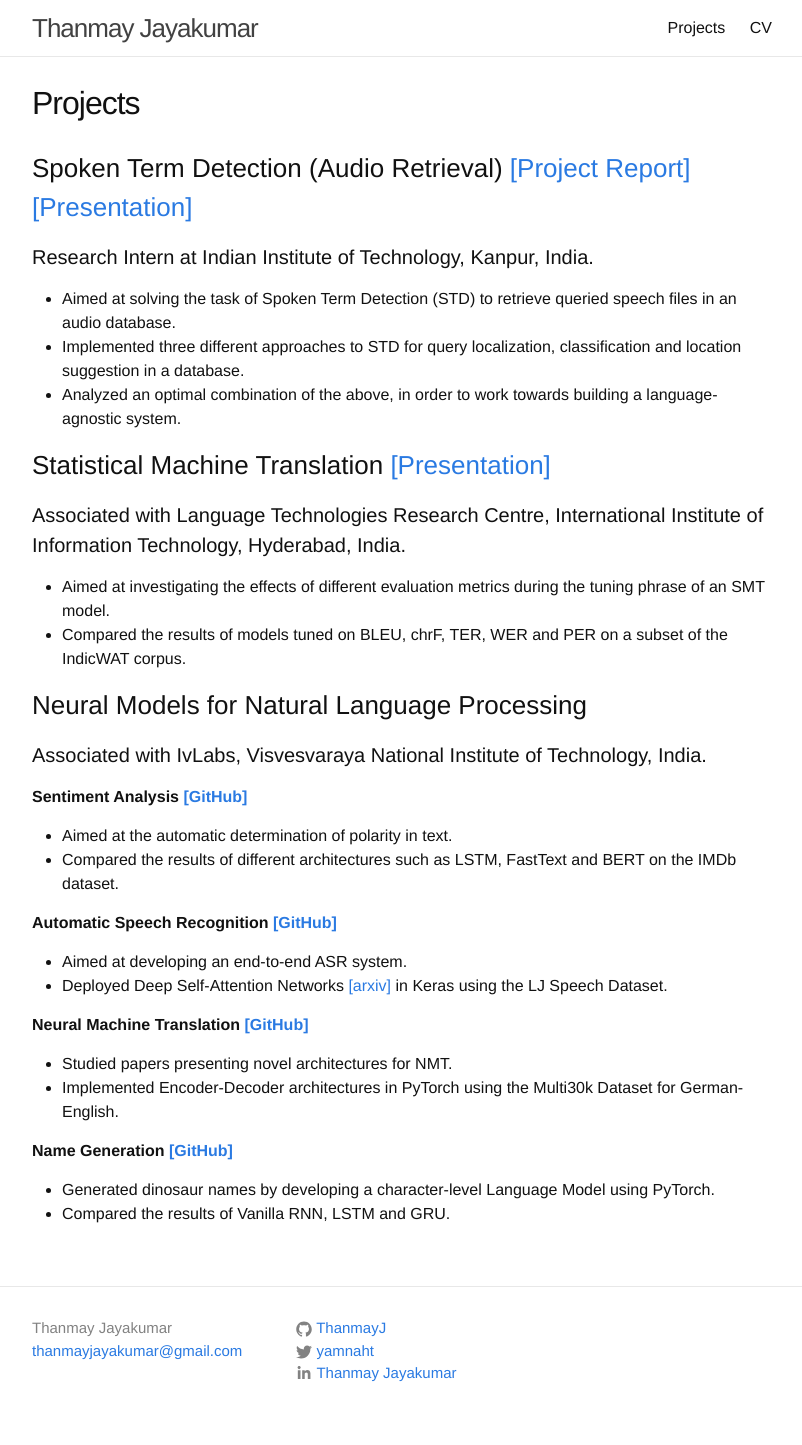
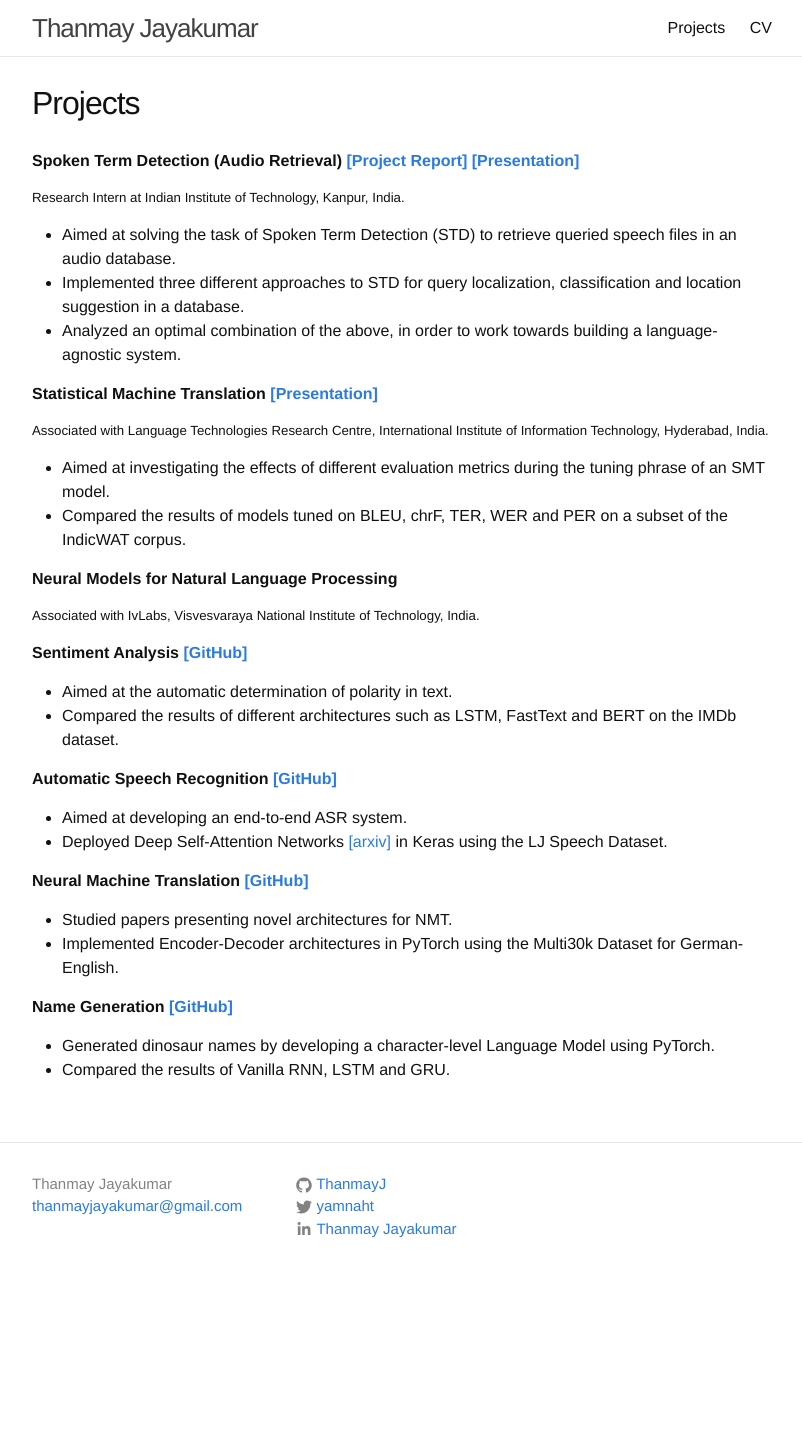
Before and after one commit to ThanmayJ/ThanmayJ.github.io, a Jekyll site: the page built from _pages/projects.md, in a window 1280 px wide. Shown: the whole page, without its empty margins (238-1040 px from the left). Built offline with Jekyll 4.4.1, drawn with Linux system fonts in a browser that asks for light colours; comment, search, counter and statistics services are not loaded; after the commit the page ends 1300 px from its top, so only the background shows below that.

```diff
--- a/_pages/projects.md
+++ b/_pages/projects.md
@@ -5,22 +5,21 @@ permalink: /projects/
 order: 1
 ---
 
-### Spoken Term Detection (Audio Retrieval) [[Project Report]](https://drive.google.com/file/d/1R1s4v7eVY_E23BnEazHlMeAqAmnNEr43/view?usp=sharing) [[Presentation]](https://drive.google.com/file/d/10bY3bLbavWcnO55Mnepy46Sl3WTqQLdn/view?usp=share_link)
+**Spoken Term Detection (Audio Retrieval) [[Project Report]](https://drive.google.com/file/d/1R1s4v7eVY_E23BnEazHlMeAqAmnNEr43/view?usp=sharing) [[Presentation]](https://drive.google.com/file/d/10bY3bLbavWcnO55Mnepy46Sl3WTqQLdn/view?usp=share_link)**
 
-#### Research Intern at Indian Institute of Technology, Kanpur, India.
+##### Research Intern at Indian Institute of Technology, Kanpur, India.
   * Aimed at solving the task of Spoken Term Detection (STD) to retrieve queried speech files in an audio database.
   * Implemented three different approaches to STD for query localization, classification and location suggestion in a database.
   * Analyzed an optimal combination of the above, in order to work towards building a language-agnostic system.
 
-### Statistical Machine Translation [[Presentation]](https://drive.google.com/file/d/1ws3ViFsy404ads5mE8fe7KTQh-Peost-/view?usp=sharing)
-
-#### Associated with Language Technologies Research Centre, International Institute of Information Technology, Hyderabad, India.
+**Statistical Machine Translation [[Presentation]](https://drive.google.com/file/d/1ws3ViFsy404ads5mE8fe7KTQh-Peost-/view?usp=sharing)**
+##### Associated with Language Technologies Research Centre, International Institute of Information Technology, Hyderabad, India.
   * Aimed at investigating the effects of different evaluation metrics during the tuning phrase of an SMT model.
   * Compared the results of models tuned on BLEU, chrF, TER, WER and PER on a subset of the IndicWAT corpus.
 
-### Neural Models for Natural Language Processing
+**Neural Models for Natural Language Processing**
 
-#### Associated with IvLabs, Visvesvaraya National Institute of Technology, India.
+##### Associated with IvLabs, Visvesvaraya National Institute of Technology, India.
 
 **Sentiment Analysis [[GitHub]](https://github.com/IvLabs/Natural-Language-Processing/tree/master/text_classification)**
 * Aimed at the automatic determination of polarity in text.
```
